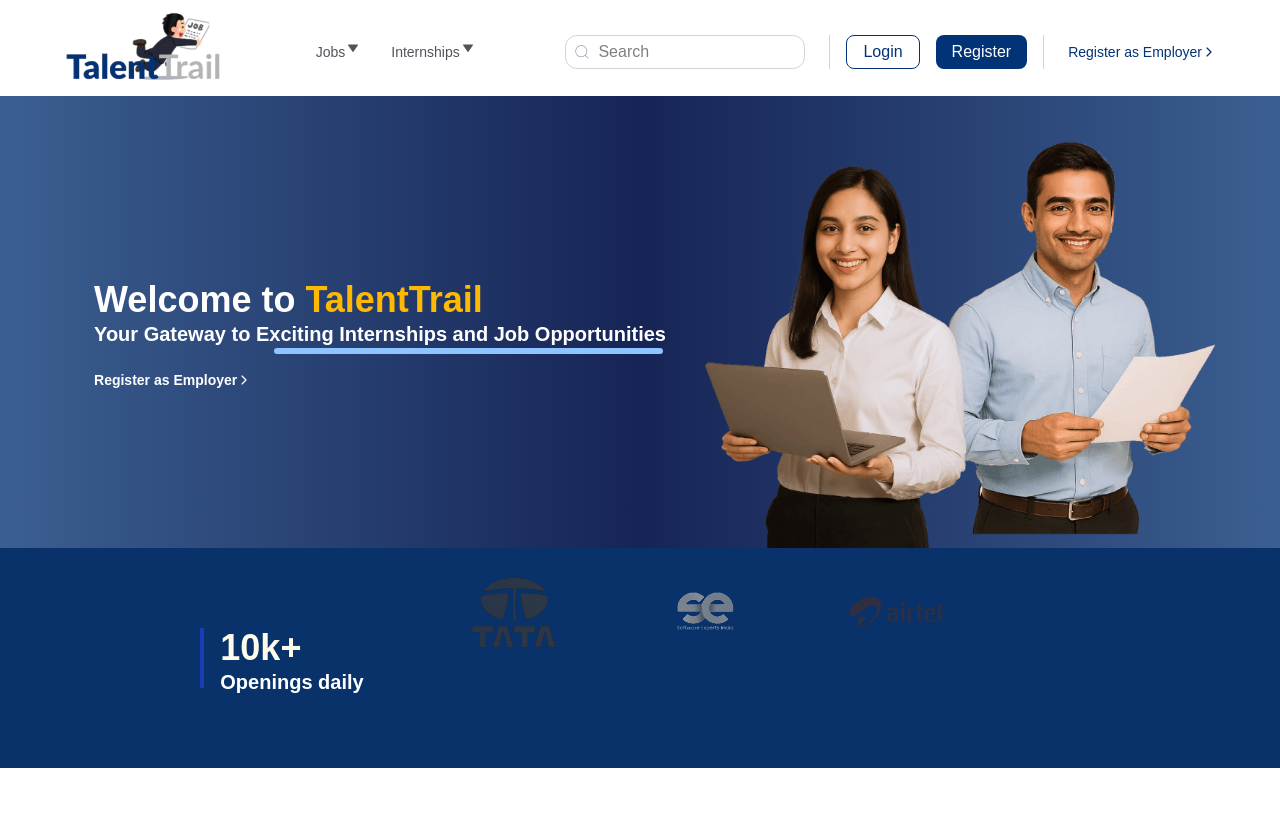
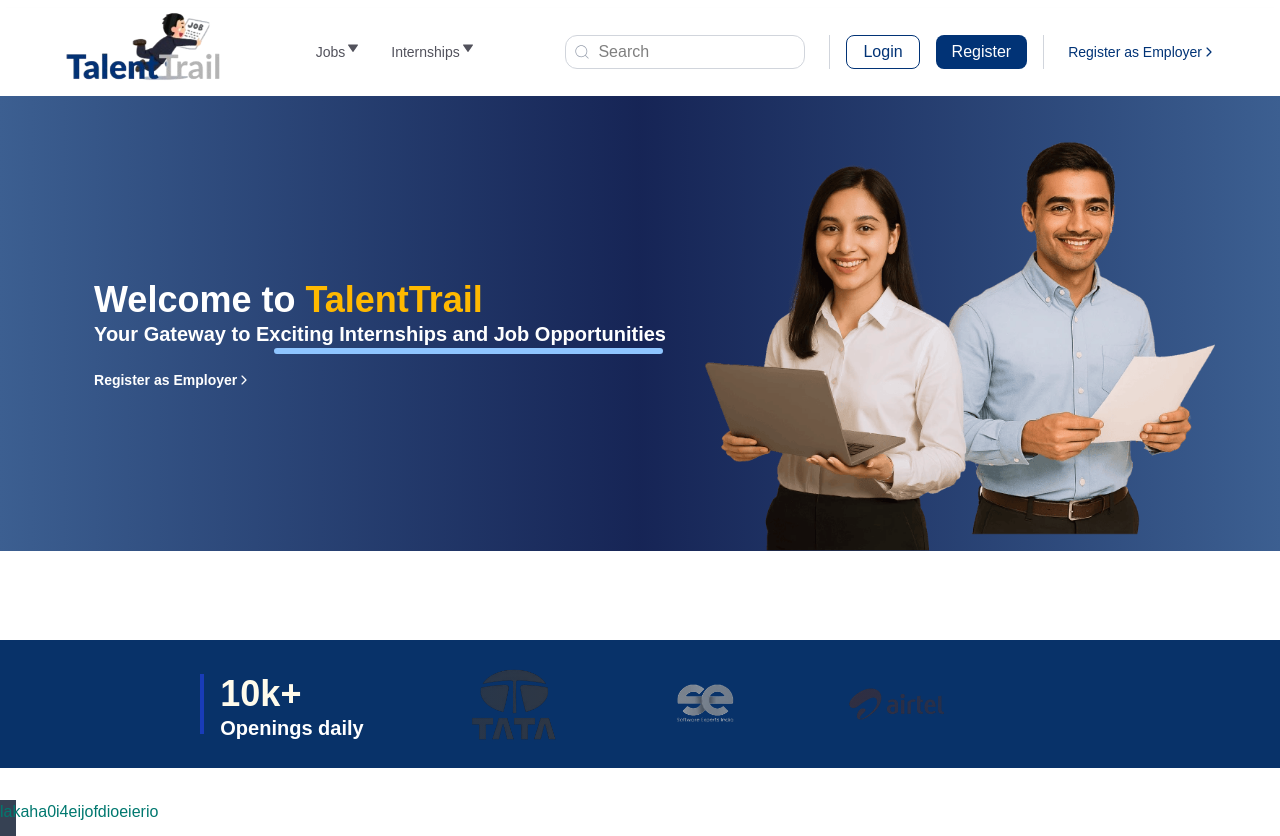
Before and after one commit to manishapariyar/test, a React (Vite) app in the folder client/: page / in a window 1280 px wide. Before the commit the page ends 808 px from the top, so only its background shows below. Built offline with nearby package versions, Linux system fonts and the light colour scheme.

Commit message:
feat: add Navbar and Footer components; implement HomePage layout with hero section and logo scroller

```diff
--- a/client/src/App.tsx
+++ b/client/src/App.tsx
@@ -1,14 +1,16 @@
 
 import './App.css'
-import HomePage from './components/Home/HomePage'
+import Footer from './components/Footer'
+import HomePage from './pages/Home/HomePage'
 
 function App() {
 
 
   return (
     <>
-      <div className="flex ">
+      <div className="flex flex-col min-h-screen justify-between ">
         <HomePage />
+        <Footer />
       </div>
 
     </>
--- /dev/null
+++ b/client/src/components/Footer.tsx
@@ -0,0 +1,12 @@
+
+
+const Footer = () => {
+  return (
+    <div className="w-4 bg-gray-700 h-9 text-teal-700 ">
+
+      lakaha0i4eijofdioeierio
+    </div>
+  )
+}
+
+export default Footer
--- a/client/src/components/Navbar/Navbar.tsx
+++ b/client/src/components/Navbar.tsx
@@ -1,5 +1,5 @@
 import { useState } from "react";
-import logo from "../../assets/logo.png";
+import logo from "../assets/logo.png";
 import { MdOutlineMenu } from "react-icons/md";
 import { CiSearch } from "react-icons/ci";
 import { IoIosArrowForward } from "react-icons/io";
--- a/client/src/components/Home/HomePage.tsx
+++ b/client/src/pages/Home/HomePage.tsx
@@ -1,8 +1,9 @@
-import Navbar from "../Navbar/Navbar";
+import Navbar from "../../components/Navbar"
 import Home from "../../assets/homepic.png";
 import { IoIosArrowForward } from "react-icons/io";
 import images from "../../assets/images";
 import { motion } from "framer-motion";
+
 
 const HomePage = () => {
   return (
@@ -34,7 +35,7 @@ const HomePage = () => {
 
 
       {/* LOGO SCROLLER */}
-      <div className="absolute left-0 right-0 md:bottom-8 md:top-135 lg:bottom-20 xl:bottom-10 sm:bottom-0  z-10 bg-[#083269]  overflow-hidden  ">
+      <div className="absolute left-0 right-0  md:bottom-8 lg:bottom-20 xl:bottom-10 sm:bottom-0  z-10 bg-[#083269]  overflow-hidden  ">
         <motion.div
           className="flex items-center gap-16 justify-center"
           animate={{ x: ["0%", "-50%"] }}
@@ -89,6 +90,7 @@ const HomePage = () => {
 
       </div>
 
+
     </div>
   );
 };
```
